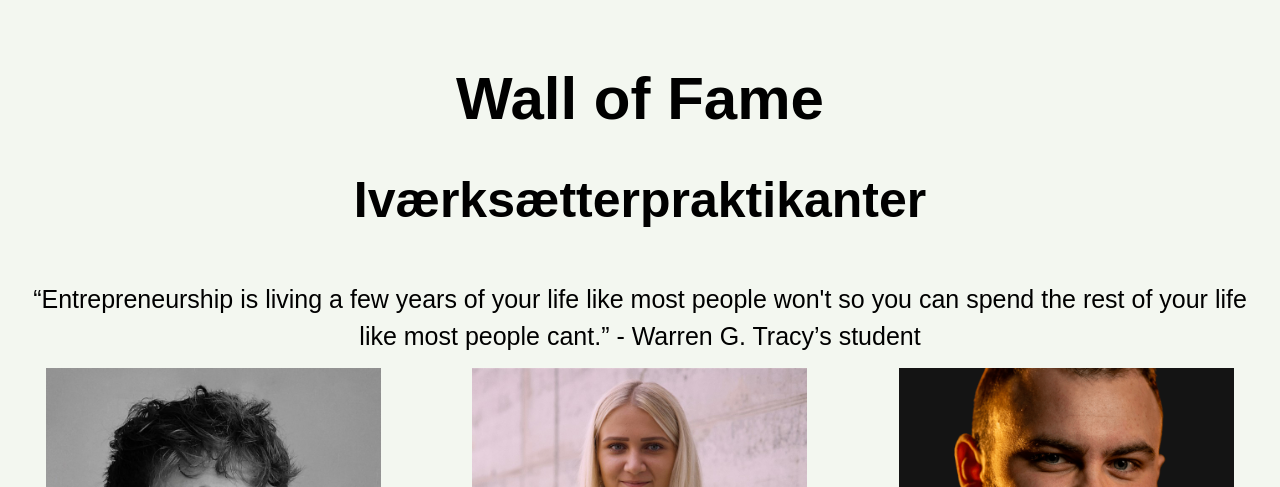
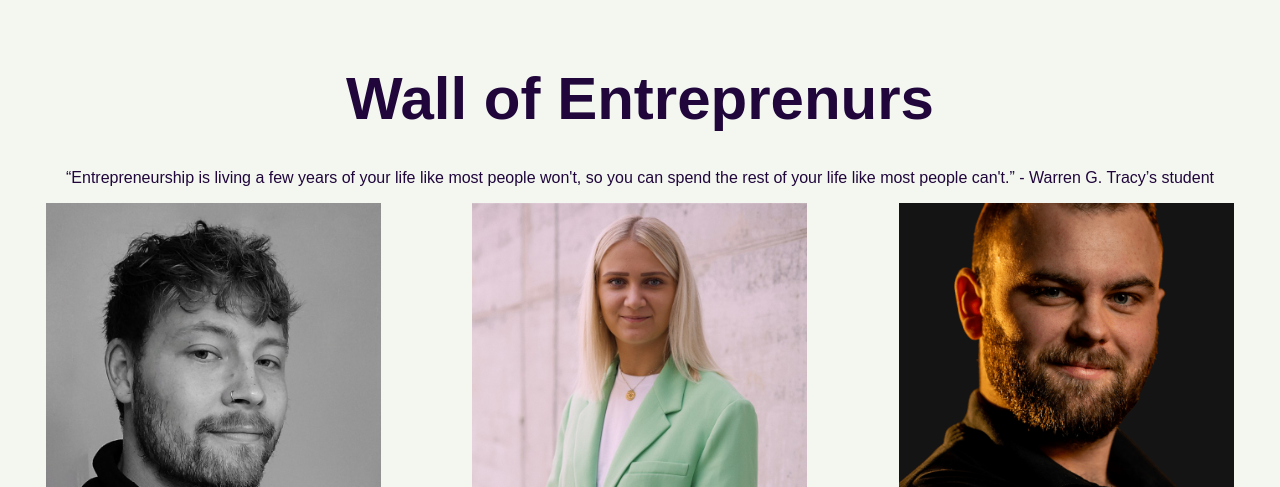
Before and after one commit to lvinbech/Main-exam-project---MMD, a plain HTML site: page index.html in a window 1280 px wide. Shown: the top 487 px of the page. Drawn offline with Linux system fonts and the light colour scheme; a web font is replaced by a local one.

Commit message:
Ekstra rettelser til design

```diff
--- a/CSS/style.css
+++ b/CSS/style.css
@@ -20,6 +20,7 @@ h1 {
   font-family: "grenadine-mvb", sans-serif;
   font-weight: 600;
   font-style: normal;
+  color: #20063b;
 }
 
 h2 {
@@ -29,18 +30,21 @@ h2 {
   font-family: "grenadine-mvb", sans-serif;
   font-weight: 600;
   font-style: normal;
+  color: #20063b;
 }
 
 h3 {
   font-family: "grenadine-mvb", sans-serif;
   font-weight: 00;
   font-style: normal;
+  color: #20063b;
 }
 
 h4 {
   font-family: "grenadine-mvb", sans-serif;
   font-weight: 400;
   font-style: normal;
+  color: #20063b;
 }
 
 p {
@@ -51,11 +55,12 @@ p {
   font-weight: 100;
   font-style: normal;
   line-height: 1.5;
+  color: #20063b;
 }
 
 .quote {
-  font-size: 25px;
   text-align: center;
+  color: #20063b;
 }
 
 .maja,
@@ -302,6 +307,7 @@ iframe {
 
   p {
     padding: 1%;
+    color: #f3f7f0;
   }
 
   section {
--- a/index.html
+++ b/index.html
@@ -18,11 +18,10 @@
     <header></header>
 
     <main>
-      <h1>Wall of Fame</h1>
-      <h2>Iværksætterpraktikanter</h2>
+      <h1>Wall of Entreprenurs</h1>
       <p class="quote">
         “Entrepreneurship is living a few years of your life like most people
-        won't so you can spend the rest of your life like most people cant.” -
+        won't, so you can spend the rest of your life like most people can't.” -
         Warren G. Tracy’s student
       </p>
 
```
